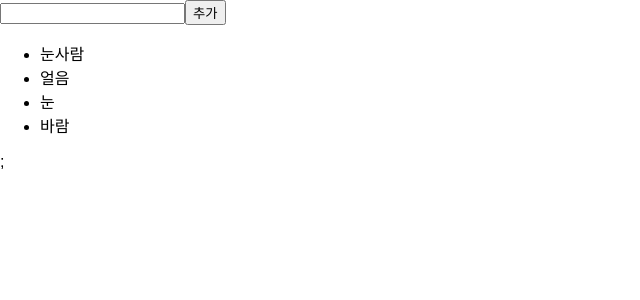
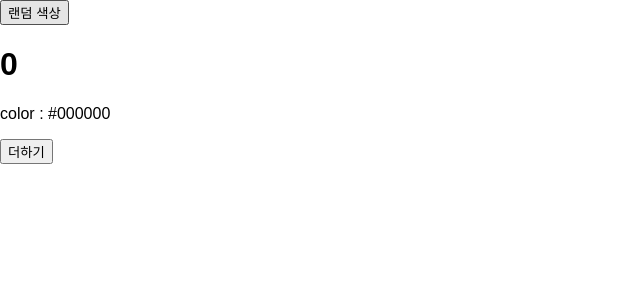
Before and after one commit to smart-cau/react_book_study, a React (Create React App) app: page / in a window 1280 px wide. Shown: the top 300 px of the page, without its empty margins (0-640 px from the left). Built offline with nearby package versions, Linux system fonts and the light colour scheme.

Commit message:
Chapter 7. Life Cycle Methods

```diff
--- a/src/App.js
+++ b/src/App.js
@@ -1,11 +1,28 @@
 import React, { Component } from "react";
-import IterationSample from "./IterationSample";
+import LifeCycleSample from "./LifeCycleSample";
+
+// 랜덤 색상을 생성.
+function getRandomColor() {
+  return "#" + Math.floor(Math.random() * 16777215).toString(16);
+  // 16777215를 hex로 표현하면 ffffff임. 즉 0 ~ ffffff 값을 반환함.
+}
 
 class App extends Component {
+  state = {
+    color: "#000000"
+  };
+
+  handleClick = () => {
+    this.setState({
+      color: getRandomColor()
+    });
+  };
+
   render() {
     return (
       <div>
-        <IterationSample />
+        <button onClick={this.handleClick}>랜덤 색상</button>
+        <LifeCycleSample color={this.state.color} />
       </div>
     );
   }
--- /dev/null
+++ b/src/LifeCycleSample.js
@@ -0,0 +1,128 @@
+// Chapter 7. Life Cycle of Component.
+/*
+ * LifeCylcle의 3 단계
+ 1. Mount
+ 2. Update
+ 3. UnMount
+
+ * Life Cycle methods의 종류
+[ constructor / getDrivedStateFromProps / shouldComponentUpdate / render /
+  getSnapshotBeforeUpdate / componentDidMout / componentWillUnmount]
+
+  - Life Cycle 메서드는 컴포넌트 상태에 변화가 있을 떄마다 실행하는 메서드이다.
+  - 이 메서드들은 서드파티 lib를 사용하거나 DOM을 직접 건드려야 하는 상황에서 유용.
+  - 컴포넌트 업데이트의 성능을 개선할 때는 shouldComoponentUpdate가 중요하게 사용됨.
+*/
+
+import React, { Component } from "react";
+
+class LifeCycleSample extends Component {
+  state = {
+    number: 0,
+    color: null
+  };
+
+  // ref설정 부분.
+  myRef = null;
+
+  // component를 만들 때 처음으로 실행.
+  // 초기 state설정 가능.
+  constructor(props) {
+    super(props);
+    console.log("constructor", props);
+  }
+
+  // props로 받아 온 값을 state에 동기화시키는 용도로 사용.
+  // component를 Mount하거나, props를 변경할 때 호출.
+  static getDerivedStateFromProps(nextProps, prevState) {
+    if (nextProps.color !== prevState.color) {
+      return { color: nextProps.color };
+    }
+    return null;
+  }
+
+  // component를 만들고, 첫 rendering을 다 마친 후 실행.
+  // 이 안에서
+  // 다른 js lib or framework의 함수를 호출하거나,
+  // event 등록, setTimeout, setInterval, 네트워크 요청 같은 비동기작업 처리.
+  componentDidMount() {
+    console.log("componentDidMount");
+  }
+
+  // props or state를 변경했을 때, Rerendering을 시작할지 여부를 지정하는 메서드.
+  // 반드시 true or false 값을 반환해야함. default 값은 true
+  // 이 메서드가 false 값을 반환하면, update 과정은 여기서 중지됨.
+  // 매서드 안에서 현재 props, state는 this.props, this.state로 접근하고,
+  // 새로 설정될 props, state는 nextProps, nextState로 접근 가능.
+  // 프로젝트 성능을 최적화할 때, 상황에 맞는 알고리즘을 작성하여
+  // Rerendering을 방지할 때는 false 값을 반환한다. (Component 최적화)
+  shouldComponentUpdate(nextProps, nextState) {
+    console.log("shouldComponentUpdate", nextProps, nextState);
+    // 숫자의 마지막 자리가 4면 rerendering 하지 않는다.
+    return nextState.number % 10 !== 4;
+  }
+
+  // Component를 DOM에서 제거할 때 실행.
+  // componentDidMount에서 등록한 이벤트, 타이버, 직접 생성한 DOM이 있다면,
+  // 여기서 제거작업을 해야함.
+  componentWillUnmount() {
+    console.log("componentWillUnmount");
+  }
+
+  handleClick = () => {
+    this.setState({
+      number: this.state.number + 1
+    });
+  };
+
+  // render 메서드를 호출한 후, DOM에 변화를 반영하기 바로 직전에 호출하는 메서드.
+  // 여기에서 반환하는 값은 componentDidUpdate에서 3번째 파라미터인 snapshot 값으로 전달 받을 수 있음.
+  // 주로 업데이트하기 직전의 값을 참고할 일이 있을 때 활용됨. ex) 스크롤바 위치 유지.
+  // snapshot 값 : DOM에 변화가 일어나기 직전의 색상 속성
+  getSnapshotBeforeUpdate(prevProps, prevState) {
+    console.log("getSnapshotBeforUpdate");
+    if (prevProps.color !== this.props.color) {
+      return this.myRef.style.color;
+    }
+    return null;
+  }
+
+  // 이것은 Rerendering을 완료한 후 실행됨.
+  // 업데이트가 끝난 직후이므로, DOM 관련 처리를 해도 무방.
+  // prevProps or prevState를 통해 component가 이전에 가졌던 데이터에 접근 가능.
+  // getSnapshotBeforeUpdate에서 반환한 값이 있다면, 여기에서 snapshot 값을 받을 수 있음.
+  componentDidUpdate(prevProps, prevState, snapshot) {
+    console.log("componentDidUpdate", prevProps, prevState);
+    if (snapshot) {
+      console.log("업데이트 되기 직전 색상 : ", snapshot);
+    }
+  }
+
+  render() {
+    console.log("render");
+
+    const style = {
+      color: this.props.style
+    };
+
+    return (
+      <div>
+        <h1 style={style} ref={ref => (this.myRef = ref)}>
+          {this.state.number}
+        </h1>
+        <p>color : {this.state.color}</p>
+        <button onClick={this.handleClick}>더하기</button>
+      </div>
+    );
+  }
+}
+
+export default LifeCycleSample;
+/*
+각 LifeCycle methods를 실행할 때마다 콘솔 디버거에 기록하고,
+부모 Component에서 props로 색상을 받아, 버튼을 누르면 state.number 값을 1씩 더한다.
+getDerivedStateProps는 부모에게서 받은 color 값을 state에 동기화 한다. 그리고
+getSnapshotBeforUpdate는 DOM에 변화가 일어나기 직전의 색상 속성을 snapshot 값으로 반환하여 이것을
+componentDidUpdate에서 조회할 수 있게 했다. 추가로,
+shouldComponentUpdate 메서드에서 state.number 값의 마지막 자릿수가 4이면 리렌더링을 취소하도록 설정했다.
+*/
```
